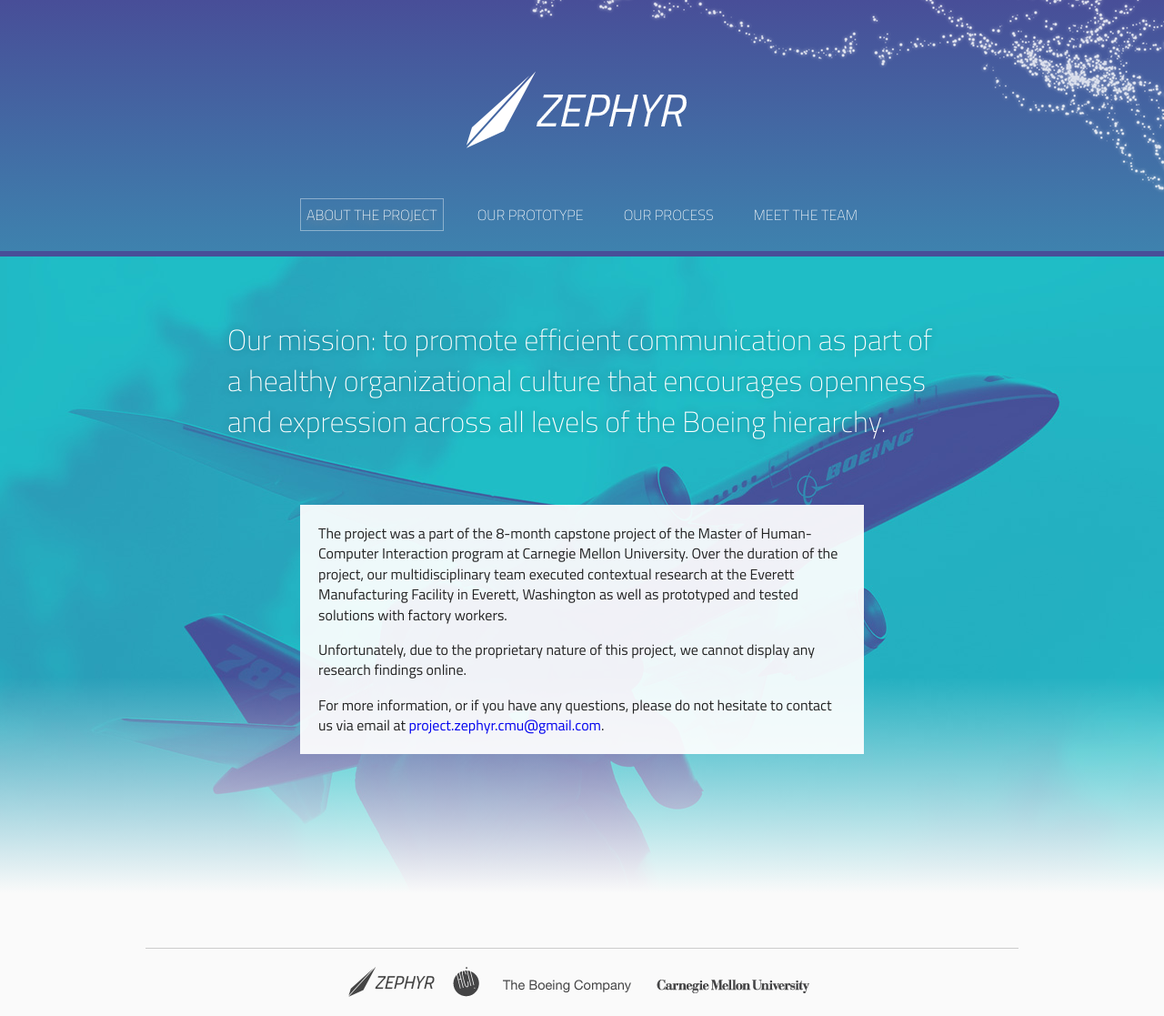
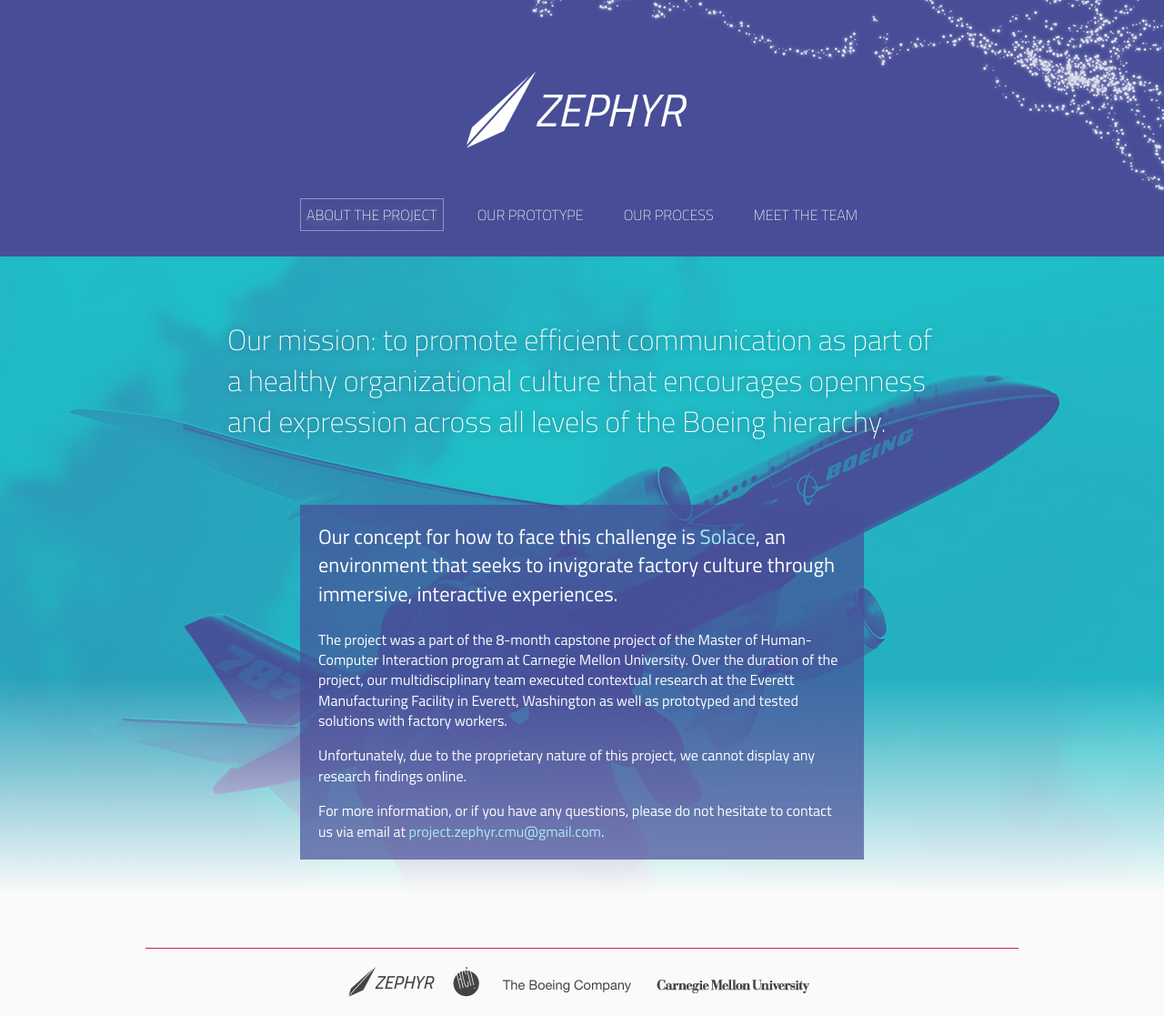
Before and after one commit to jblock/zephyrdotcom, a Jekyll site: the page built from index.html, in a window 1280 px wide. Shown: the whole page at 91% size. Built offline with Jekyll 4.4.1, drawn with Linux system fonts in a browser that asks for light colours.

Commit message:
style for homepage is pretty nice, consistent H1s across all pages with the pink color. Fixes #1. Fixes #2

```diff
--- a/css/main.css
+++ b/css/main.css
@@ -52,7 +52,7 @@
     display: block;
     height: 1px;
     border: 0;
-    border-top: 1px solid #ccc;
+    border-top: 1px solid #d01873;
     margin: 1em 0;
     padding: 0;
 }
@@ -104,12 +104,13 @@
 }
 
 header {
-    background: -moz-linear-gradient(top, #484e98 0%, #3e82ae 100%); /* FF3.6+ */
-    background: -webkit-gradient(linear, left top, left bottom, color-stop(0%,#484e98), color-stop(100%,#3e82ae)); /* Chrome,Safari4+ */
-    background: -webkit-linear-gradient(top, #484e98 0%,#3e82ae 100%); /* Chrome10+,Safari5.1+ */
-    background: -o-linear-gradient(top, #484e98 0%,#3e82ae 100%); /* Opera 11.10+ */
-    background: -ms-linear-gradient(top, #484e98 0%,#3e82ae 100%); /* IE10+ */
-    background: linear-gradient(to bottom, #484e98 0%,#3e82ae 100%); /* W3C */
+    /*background: -moz-linear-gradient(top, #484e98 0%, #3e82ae 100%); */
+    /*background: -webkit-gradient(linear, left top, left bottom, color-stop(0%,#484e98), color-stop(100%,#3e82ae)); */
+    /*background: -webkit-linear-gradient(top, #484e98 0%,#3e82ae 100%); */
+    /*background: -o-linear-gradient(top, #484e98 0%,#3e82ae 100%); */
+    /*background: -ms-linear-gradient(top, #484e98 0%,#3e82ae 100%); */
+    /*background: linear-gradient(to bottom, #484e98 0%,#3e82ae 100%); */
+    background: #474e97;
     border-bottom-style: solid;
     border-bottom-color: #484e98;
     border-bottom-width: 6px;
@@ -215,7 +216,7 @@
 }
 
 footer .wrap {
-    border-top: 1px solid #ccc;
+    border-top: 1px solid #d01873;
 }
 
 footer .logos {
@@ -283,6 +284,20 @@
     width: 100%;
 }
 
+h1 {
+    font-weight: 100;
+}
+
+.page-title {
+    color: white;
+    background: #d01873;
+}
+
+.page-title h1 {
+    padding: 10px 0;
+    margin-top: 0;
+}
+
 .home .big-lead-in {
     padding-top: 48px;
 }
@@ -293,10 +308,23 @@
     text-shadow: 0 0 10px rgba(0,0,0,.3);
 }
 
+.big-paragraph {
+    font-size: 1.4em;
+}
+
 .white-box {
     padding: 20px;
     margin-top: 48px;
-    background: rgba(255,255,255,.92);
+    background: hsla(235, 36%, 44%, 0.7);
+    color: white;
+}
+
+.white-box a {
+    color: hsl(183, 73%, 80%);
+}
+
+.white-box a:hover {
+    text-decoration: underline;
 }
 
 .white-box p:first-child {
@@ -446,7 +474,7 @@
 }
 
 div.separator {
-    border-bottom: 1px solid #ccc;
+    border-bottom: 1px solid #d01873;
     margin-bottom: 60px;
     padding-bottom: 60px;
     text-align: left;
--- a/index.html
+++ b/index.html
@@ -5,6 +5,7 @@
 ---
 <div class="prefix_2 grid_8 suffix_2">
 	<div class="white-box">
+		<p class="big-paragraph">Our concept for how to face this challenge is <a href="{{site.baseurl}}/prototype">Solace</a>, an environment that seeks to invigorate factory culture through immersive, interactive experiences.</p>
 		<p>The project was a part of the 8-month capstone project of the Master of Human-Computer Interaction program at Carnegie Mellon University. Over the duration of the project, our multidisciplinary team executed contextual research at the Everett Manufacturing Facility in Everett, Washington as well as prototyped and tested solutions with factory workers.</p>
 		<p>Unfortunately, due to the proprietary nature of this project, we cannot display any research findings online.</p>
 		<p>For more information, or if you have any questions, please do not hesitate to contact us via email at <a href="mailto:project.zephyr.cmu@gmail.com">project.zephyr.cmu@gmail.com</a>.
--- a/meet-the-team/index.html
+++ b/meet-the-team/index.html
@@ -3,8 +3,8 @@
 layout: default
 slug: meet-the-team
 ---
-<div class="margin-top center-align">
-		<h1>Meet The Team</h1>
+<div class="page-title">
+	<h1 class="center-align margin-bottom">Meet The Team</h1>
 </div>
 <div class="meet-the-team-photo grid_12 alpha omega">
 	<img class="teampic" src="../images/teampic-960.jpg" />
--- a/process/index.html
+++ b/process/index.html
@@ -3,7 +3,9 @@
 layout: default
 slug: content
 ---
-
+<div class="page-title">
+	<h1 class="center-align margin-bottom">Prototyping Process</h1>
+</div>
 <div class="margin-top">
 	<div id="timeline-start">Start</div>
 	<div id="timeline">
```
Also changed, not shown: prototype/index.html (+5 -3 lines).
